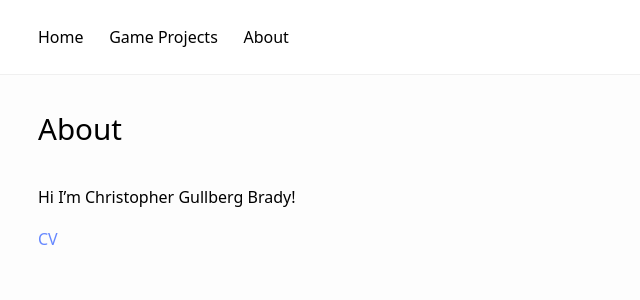
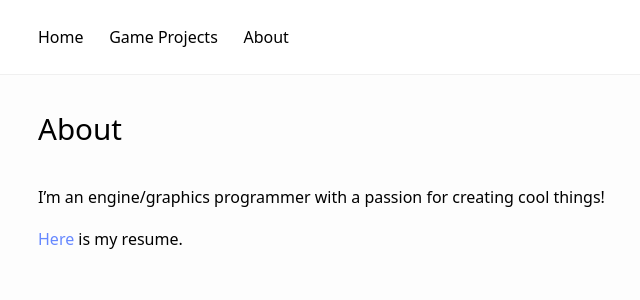
Before and after one commit to KyaZero/kyazero.github.io, a Jekyll site: the page built from about.md, in a window 1280 px wide. Shown: the top 300 px of the page, without its empty margins (210-850 px from the left). Built offline with Jekyll 4.4.1, drawn with Linux system fonts in a browser that asks for light colours.

Commit message:
more things

```diff
--- a/about.md
+++ b/about.md
@@ -3,6 +3,6 @@ layout: page
 title: "About"
 ---
 
-Hi I'm Christopher Gullberg Brady!
+I'm an engine/graphics programmer with a passion for creating cool things!
 
-[CV](https://www.youtube.com)
+[Here](../assets/resume.pdf) is my resume.
```
Also changed, not shown: assets/me.jpg (added), 1 other file.
